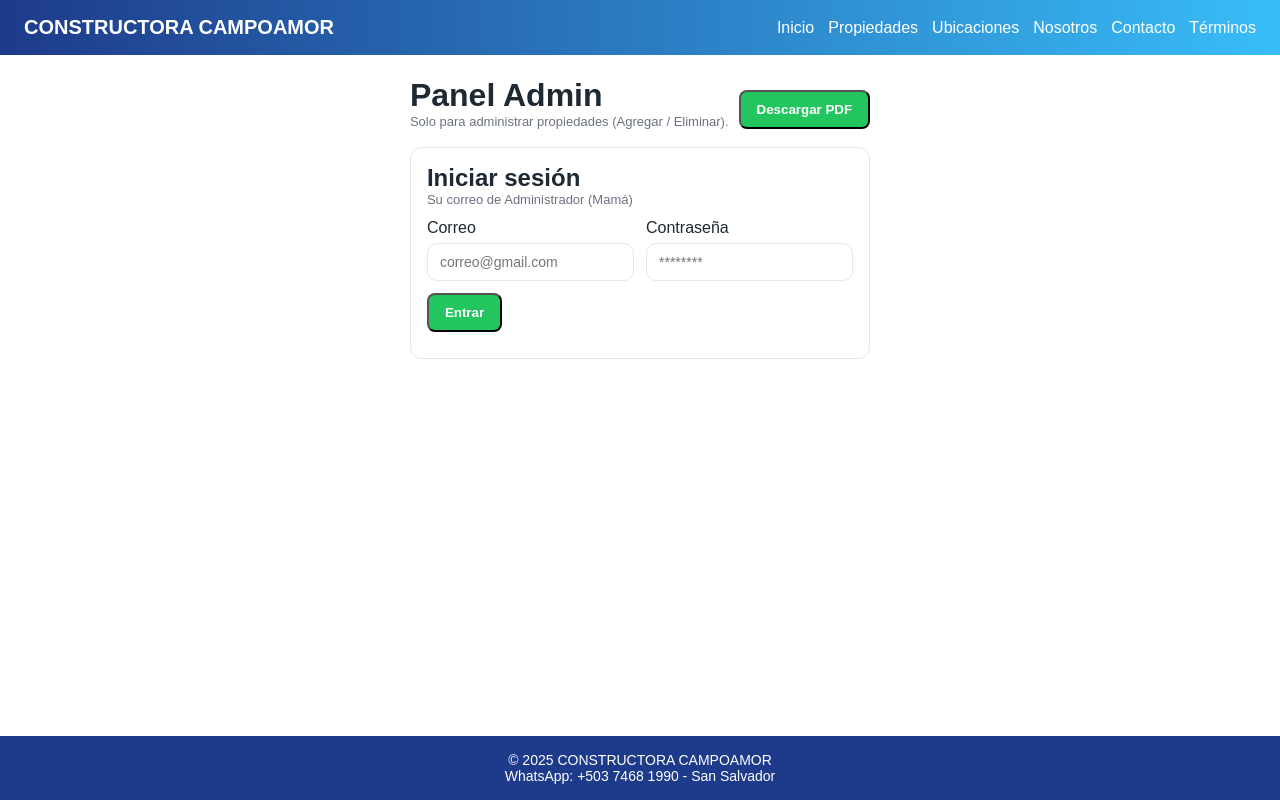
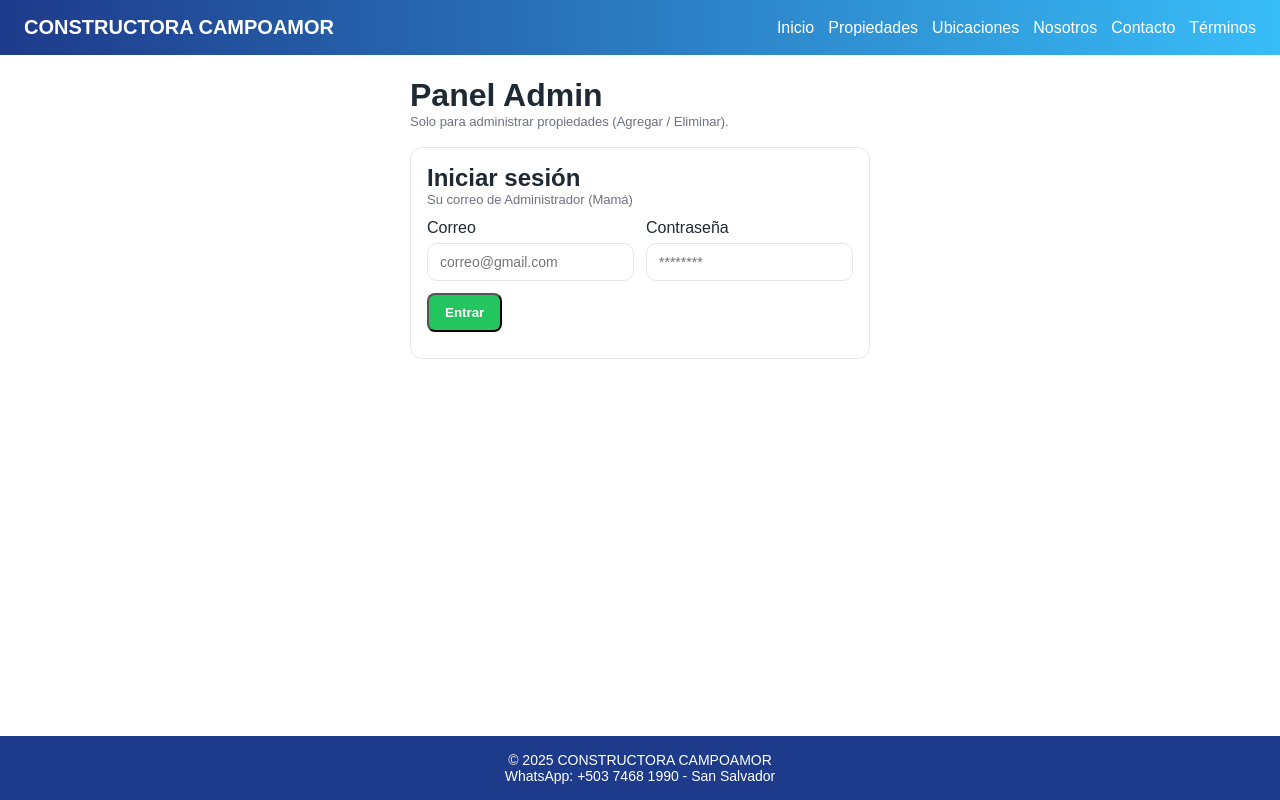
Before and after one commit to Fernand503/constructora-campoamor, a plain HTML site: page admin.html in a window 1280 px wide. Drawn offline with Linux system fonts and the light colour scheme; no server answers.

Commit message:
fix again

```diff
--- a/JS/admin.js
+++ b/JS/admin.js
@@ -1,3 +1,5 @@
+console.log("🔥 admin.js cargado");
+
 import { auth, db, storage } from "./firebase.js";
 
 import {
--- a/admin.html
+++ b/admin.html
@@ -88,7 +88,7 @@
         <p class="mini">Solo para administrar propiedades (Agregar / Eliminar).</p>
     </div>
     <button id="logoutBtn" class="btn danger hidden">Cerrar sesión</button>
-    <button id="pdfBtn" class="btn" type="button">Descargar PDF</button>
+    <button id="pdfBtn" class="btn hidden" type="button">Descargar PDF</button>
     </div>
 
     <!-- LOGIN -->
```
